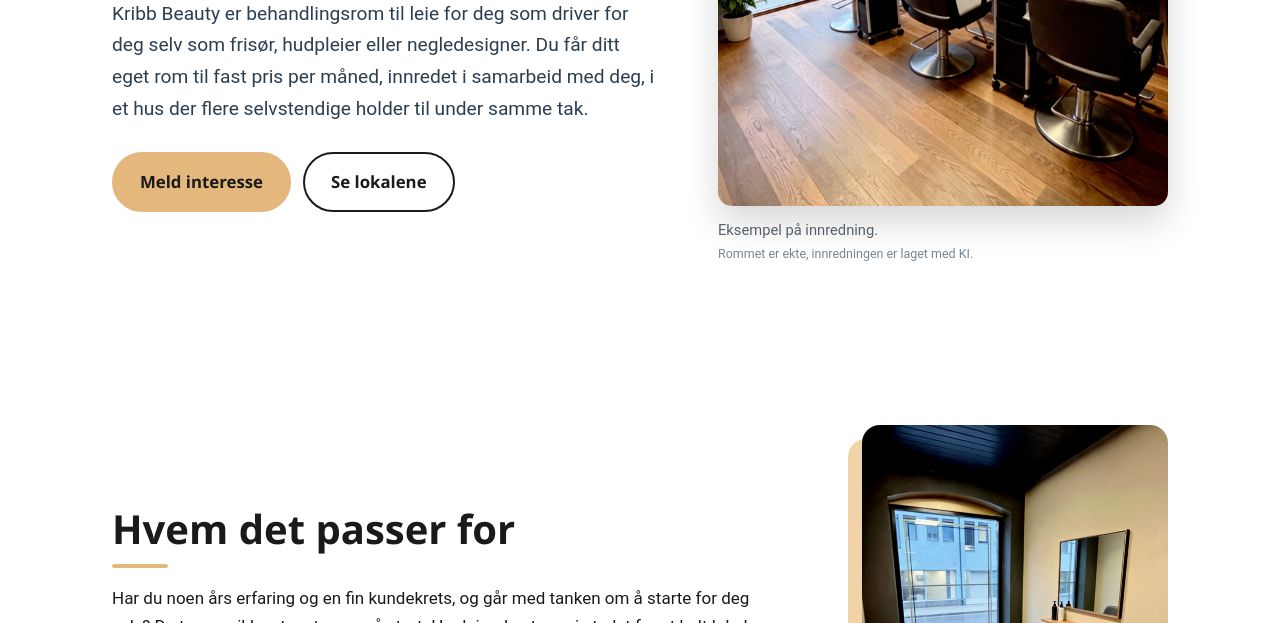
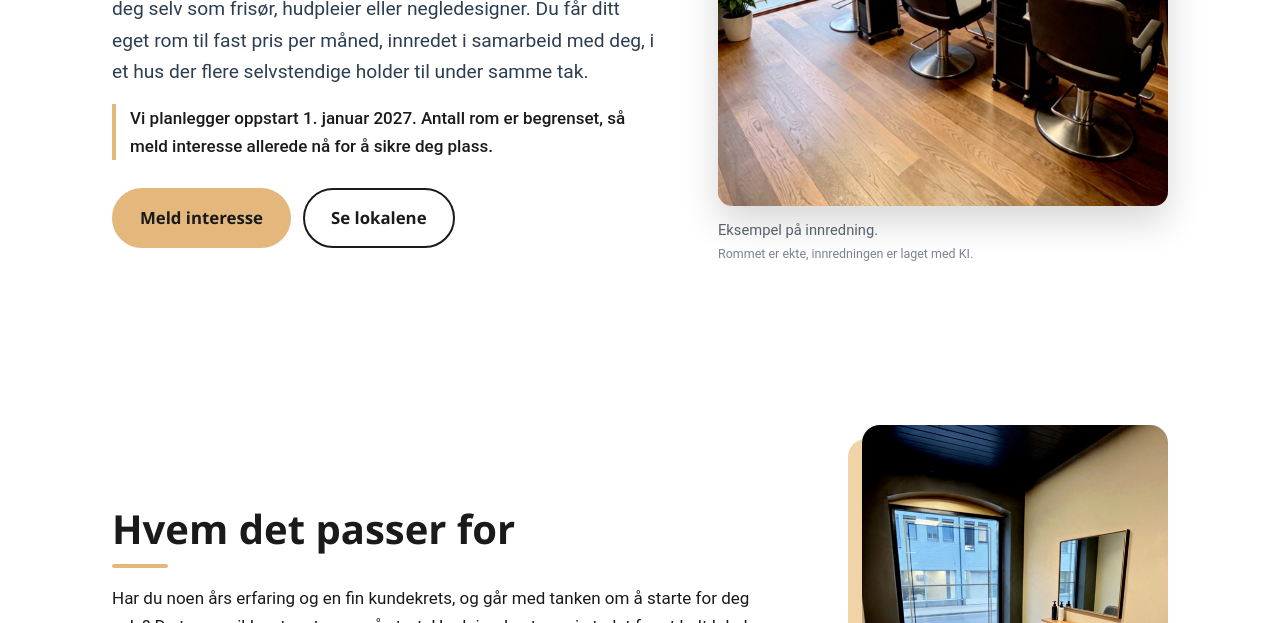
Before and after one commit to orcus-one/kribb_beauty, a plain HTML site: page nettsted/index.html in a window 1280 px wide. Shown: the part 477-1100 px from the top of the page. Drawn offline with Linux system fonts and the light colour scheme; a web font is replaced by a local one.

Commit message:
Si i toppen at oppstart er planlagt og at antall rom er begrenset
Co-Authored-By: Claude Fable 5.2 <noreply@anthropic.com>

```diff
--- a/nettsted/index.html
+++ b/nettsted/index.html
@@ -28,12 +28,15 @@
     <section class="topp" id="topp">
       <div class="topp-tekst">
         <p class="stedsmerke">Vestre Gate 7, Arendal sentrum</p>
-        <p class="stedsmerke">Planlagt oppstart 1. januar 2027</p>
         <h1>Din egen salong, midt i Arendal sentrum</h1>
         <p class="ingress">
           Kribb Beauty er behandlingsrom til leie for deg som driver for deg selv som frisør,
           hudpleier eller negledesigner. Du får ditt eget rom til fast pris per måned, innredet
           i samarbeid med deg, i et hus der flere selvstendige holder til under samme tak.
+        </p>
+        <p class="oppstart">
+          Vi planlegger oppstart 1. januar 2027. Antall rom er begrenset, så meld interesse
+          allerede nå for å sikre deg plass.
         </p>
         <div class="knapperad">
           <a class="knapp" href="#interesse">Meld interesse</a>
--- a/nettsted/stil.css
+++ b/nettsted/stil.css
@@ -207,6 +207,14 @@ main > section {
   font-size: 1.2rem;
   color: var(--blagra);
   max-width: 34em;
+}
+
+.oppstart {
+  max-width: 34em;
+  margin: 1rem 0 0;
+  padding-left: 14px;
+  border-left: 4px solid var(--gull);
+  font-weight: 500;
 }
 
 .topp-bilde,
```
